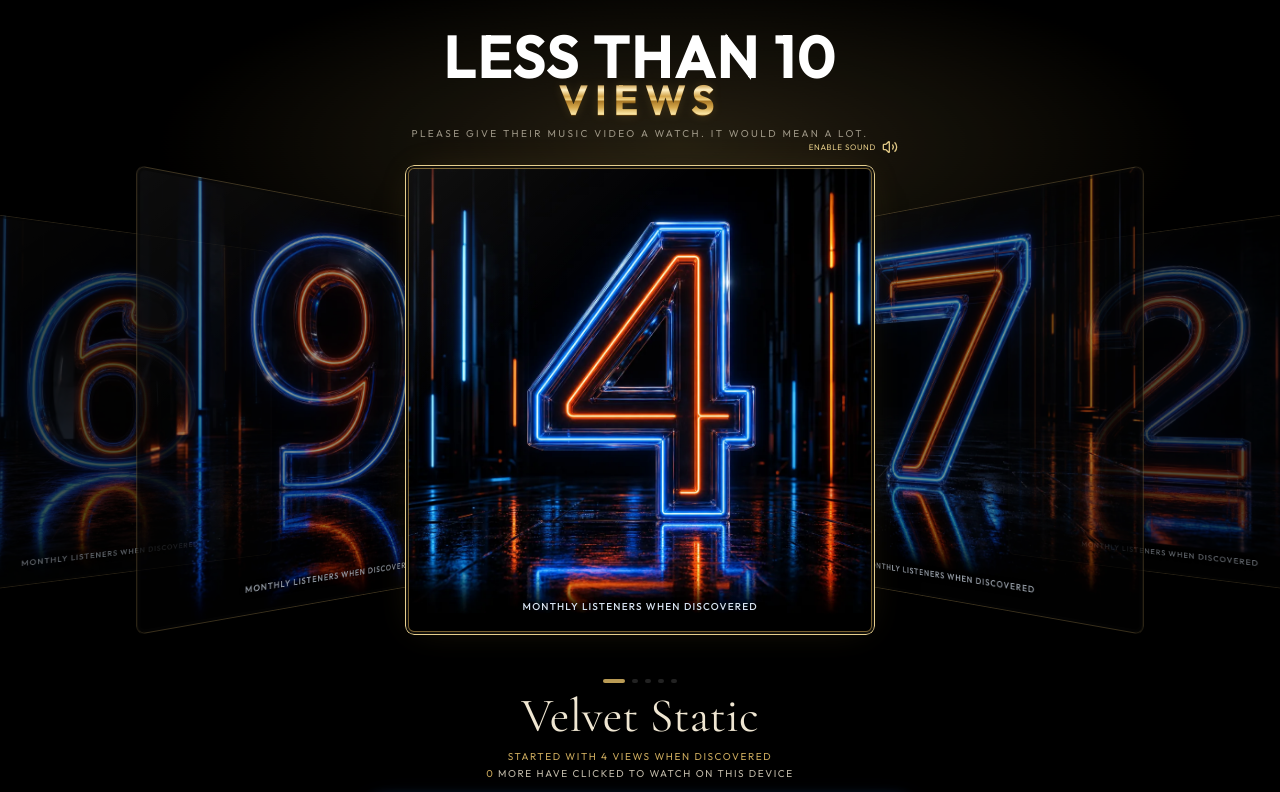
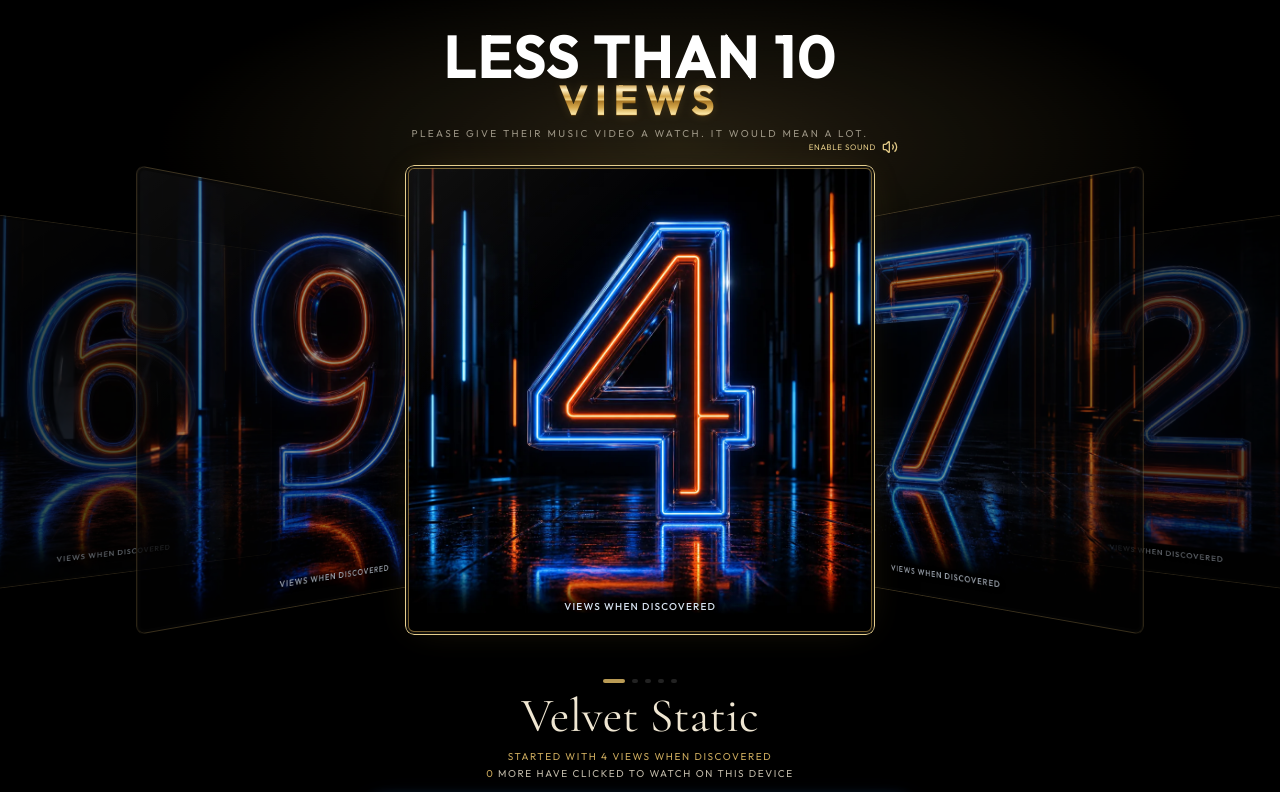
Before and after one commit to Raggedya/less-than-10-listeners, a React (Vite) app in the folder artifacts/less-than-10/: page / in a window 1280 px wide. Shown: the top 792 px of the page. Built offline with nearby package versions, Linux system fonts and the light colour scheme.

Commit message:
Adapt video data and demo metrics without claiming YouTube views

```diff
--- a/artifacts/less-than-10/src/components/discovery/Coverflow.tsx
+++ b/artifacts/less-than-10/src/components/discovery/Coverflow.tsx
@@ -206,7 +206,7 @@ export function Coverflow({ bands, onSelect, initialIndex = 0 }: { bands: Band[]
       <div
         ref={root} data-testid="coverflow" data-position={position.toFixed(4)} data-phase={phase}
         className="lt-reel" style={{ height: card + 64, perspective: 1000 }}
-        role="group" aria-roledescription="carousel" aria-label="Five fictional demo bands. Swipe or use left and right arrow keys."
+        role="group" aria-roledescription="carousel" aria-label="Five fictional demo video selections. Swipe or use left and right arrow keys."
         tabIndex={0}
         onKeyDown={event => {
           if (event.key === 'ArrowRight' || event.key === 'ArrowLeft') {
@@ -231,11 +231,11 @@ export function Coverflow({ bands, onSelect, initialIndex = 0 }: { bands: Band[]
                 zIndex: 10 - Math.round(abs * 3), opacity: Math.max(0.12, 1 - abs * 0.28),
               }}>
               <img src={getStartingCountArtwork(band.startingListeners, import.meta.env.BASE_URL)}
-                className="lt-art-image" alt={`${band.startingListeners} monthly listeners when discovered, sculptural neon-glass numeral`}
+                className="lt-art-image" alt={`${band.startingListeners} views when discovered, sculptural neon-glass numeral`}
                 draggable={false} decoding="async" loading="eager"
                 style={{ opacity: 1 - Math.min(abs, 1.5) * 0.19 }} />
               <div className="lt-panel-glass" />
-              <div className="lt-listener-caption">MONTHLY LISTENERS WHEN DISCOVERED</div>
+              <div className="lt-listener-caption">VIEWS WHEN DISCOVERED</div>
               <div className="lt-panel-frame" />
               {isSelected && phase === 'idle' && <div key={stopId} className="lt-detent-flash" />}
             </div>
```
